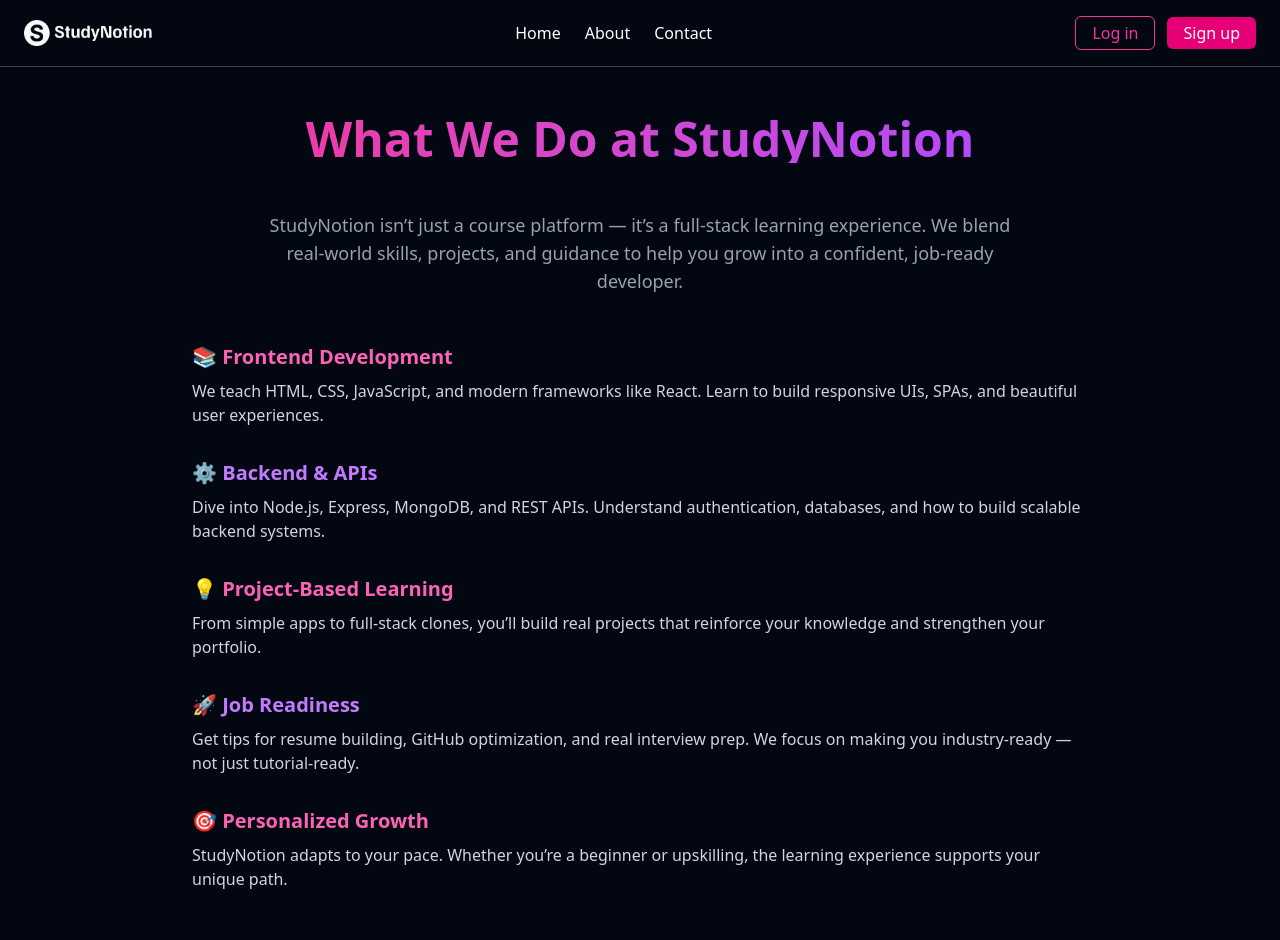
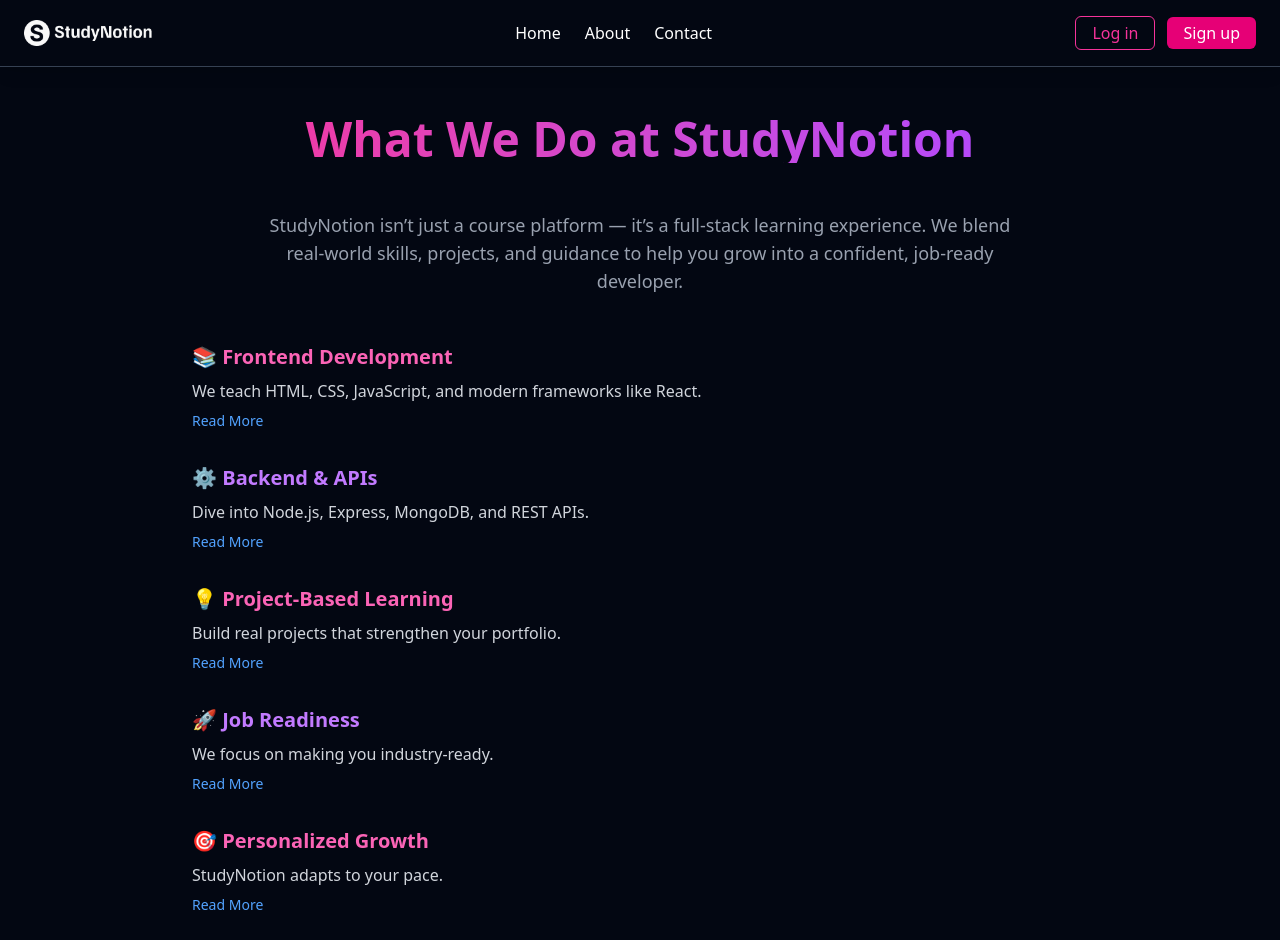
Before and after one commit to Chandankumar2131/study-notion-clone, a React (Vite) app: page /what-we-do in a window 1280 px wide. Shown: the top 940 px of the page. Built offline with nearby package versions, Linux system fonts and the light colour scheme.

Commit message:
Updated Home component

```diff
--- a/src/components/WhatWeDo.jsx
+++ b/src/components/WhatWeDo.jsx
@@ -1,6 +1,75 @@
-import React from "react";
+import React, { useState } from "react";
+
+const data = [
+  {
+    title: "📚 Frontend Development",
+    color: "text-pink-400",
+    shortText: "We teach HTML, CSS, JavaScript, and modern frameworks like React.",
+    fullText: `We teach HTML, CSS, JavaScript, and modern frameworks like React. Learn to build responsive UIs, SPAs, and beautiful user experiences.
+
+- Responsive Design (Flexbox, Grid)
+- Version Control with Git & GitHub
+- Modern frontend tooling: Vite, Webpack, Babel
+- Component-based architecture using React hooks, context, and reusable patterns
+- Deployment strategies using platforms like Vercel and Netlify.`,
+  },
+  {
+    title: "⚙️ Backend & APIs",
+    color: "text-purple-400",
+    shortText: "Dive into Node.js, Express, MongoDB, and REST APIs.",
+    fullText: `Dive into Node.js, Express, MongoDB, and REST APIs. Understand authentication, databases, and how to build scalable backend systems.
+
+- Building RESTful APIs using Express.js
+- Integrating MongoDB with Mongoose for data modeling
+- Authentication with JWT, cookies, and session-based auth
+- Middleware, error handling, and request lifecycle
+- Cloud deployments with Render, Railway, or DigitalOcean.`,
+  },
+  {
+    title: "💡 Project-Based Learning",
+    color: "text-pink-400",
+    shortText: "Build real projects that strengthen your portfolio.",
+    fullText: `From simple apps to full-stack clones, you’ll build real projects that reinforce your knowledge and strengthen your portfolio.
+
+- To-Do App (with CRUD functionality)
+- Blog Platform with login, auth, and comments
+- E-commerce Store (Product listing, cart, checkout)
+- Admin dashboards using charts and filters
+- Full-stack clones like Netflix, Spotify, or LinkedIn`,
+  },
+  {
+    title: "🚀 Job Readiness",
+    color: "text-purple-400",
+    shortText: "We focus on making you industry-ready.",
+    fullText: `Get tips for resume building, GitHub optimization, and real interview prep. We focus on making you industry-ready — not just tutorial-ready.
+
+- Resume templates tailored for dev roles
+- GitHub profile optimization and README examples
+- Mock interviews with feedback (DSA + System Design)
+- Guidance on LinkedIn profile, networking, freelancing
+- Access to job boards, walk-in alerts, and referral network`,
+  },
+  {
+    title: "🎯 Personalized Growth",
+    color: "text-pink-400",
+    shortText: "StudyNotion adapts to your pace.",
+    fullText: `StudyNotion adapts to your pace. Whether you’re a beginner or upskilling, the learning experience supports your unique path.
+
+- Flexible learning paths (Beginner to Advanced)
+- Mentorship sessions and weekly 1:1 support
+- Progress tracking and skill assessments
+- Weekly challenges and community leaderboard
+- Option to switch between frontend, backend, or full-stack based on interest.`,
+  },
+];
 
 export default function WhatWeDo() {
+  const [expandedIndex, setExpandedIndex] = useState(null);
+
+  const toggleExpand = (index) => {
+    setExpandedIndex((prevIndex) => (prevIndex === index ? null : index));
+  };
+
   return (
     <div className="min-h-screen bg-gray-950 text-white px-6 py-12">
       <div className="max-w-4xl mx-auto space-y-12">
@@ -9,67 +78,31 @@ export default function WhatWeDo() {
           What We Do at StudyNotion
         </h1>
 
-        {/* Intro Paragraph */}
+        {/* Intro */}
         <p className="text-center text-gray-400 text-lg max-w-3xl mx-auto">
           StudyNotion isn’t just a course platform — it’s a full-stack learning
           experience. We blend real-world skills, projects, and guidance to help
           you grow into a confident, job-ready developer.
         </p>
 
-        {/* What We Teach */}
+        {/* Teaching Sections */}
         <div className="space-y-8 text-gray-300">
-          <div>
-            <h2 className="text-xl font-semibold text-pink-400 mb-2">
-              📚 Frontend Development
-            </h2>
-            <p>
-              We teach HTML, CSS, JavaScript, and modern frameworks like React.
-              Learn to build responsive UIs, SPAs, and beautiful user
-              experiences.
-            </p>
-          </div>
-
-          <div>
-            <h2 className="text-xl font-semibold text-purple-400 mb-2">
-              ⚙️ Backend & APIs
-            </h2>
-            <p>
-              Dive into Node.js, Express, MongoDB, and REST APIs. Understand
-              authentication, databases, and how to build scalable backend
-              systems.
-            </p>
-          </div>
-
-          <div>
-            <h2 className="text-xl font-semibold text-pink-400 mb-2">
-              💡 Project-Based Learning
-            </h2>
-            <p>
-              From simple apps to full-stack clones, you’ll build real projects
-              that reinforce your knowledge and strengthen your portfolio.
-            </p>
-          </div>
-
-          <div>
-            <h2 className="text-xl font-semibold text-purple-400 mb-2">
-              🚀 Job Readiness
-            </h2>
-            <p>
-              Get tips for resume building, GitHub optimization, and real
-              interview prep. We focus on making you industry-ready — not just
-              tutorial-ready.
-            </p>
-          </div>
-
-          <div>
-            <h2 className="text-xl font-semibold text-pink-400 mb-2">
-              🎯 Personalized Growth
-            </h2>
-            <p>
-              StudyNotion adapts to your pace. Whether you’re a beginner or
-              upskilling, the learning experience supports your unique path.
-            </p>
-          </div>
+          {data.map((item, index) => (
+            <div key={index}>
+              <h2 className={`text-xl font-semibold mb-2 ${item.color}`}>
+                {item.title}
+              </h2>
+              <p className="whitespace-pre-line">
+                {expandedIndex === index ? item.fullText : item.shortText}
+              </p>
+              <button
+                onClick={() => toggleExpand(index)}
+                className="mt-2 text-sm text-blue-400 hover:underline"
+              >
+                {expandedIndex === index ? "Read Less" : "Read More"}
+              </button>
+            </div>
+          ))}
         </div>
 
         {/* Closing Note */}
@@ -77,6 +110,14 @@ export default function WhatWeDo() {
           💬 Want to start your journey? Head back to the home page or explore
           our latest courses.
         </p>
+
+        {/* Notification Message */}
+        <div className="mt-16 bg-yellow-100 border-l-4 border-yellow-500 text-yellow-800 p-4 rounded-md shadow-md text-center">
+          <strong className="block mb-1">🔒 For More Insights & Exclusive Content</strong>
+          <span className="text-sm">
+            Please <span className="underline font-semibold cursor-pointer hover:text-yellow-600">log in</span> to unlock full access to course details, mentorship, and job alerts.
+          </span>
+        </div>
       </div>
     </div>
   );
```
